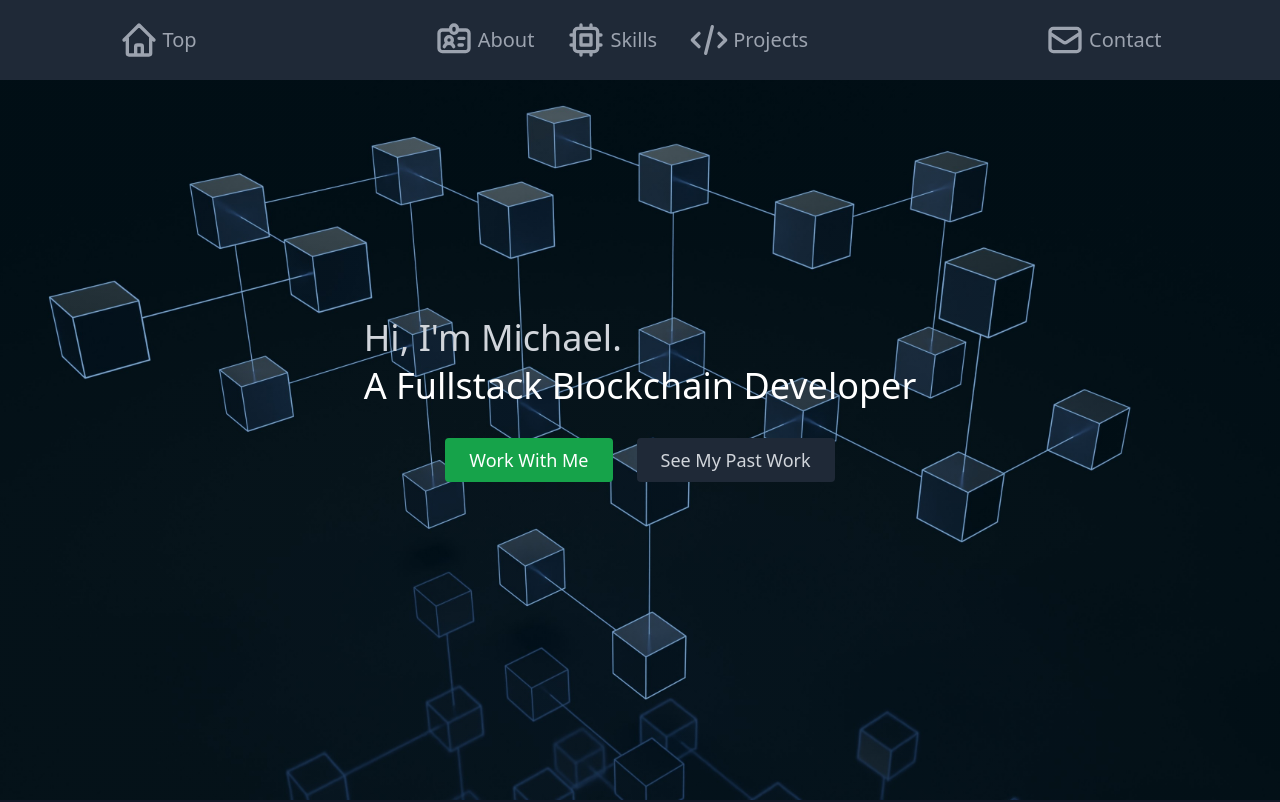
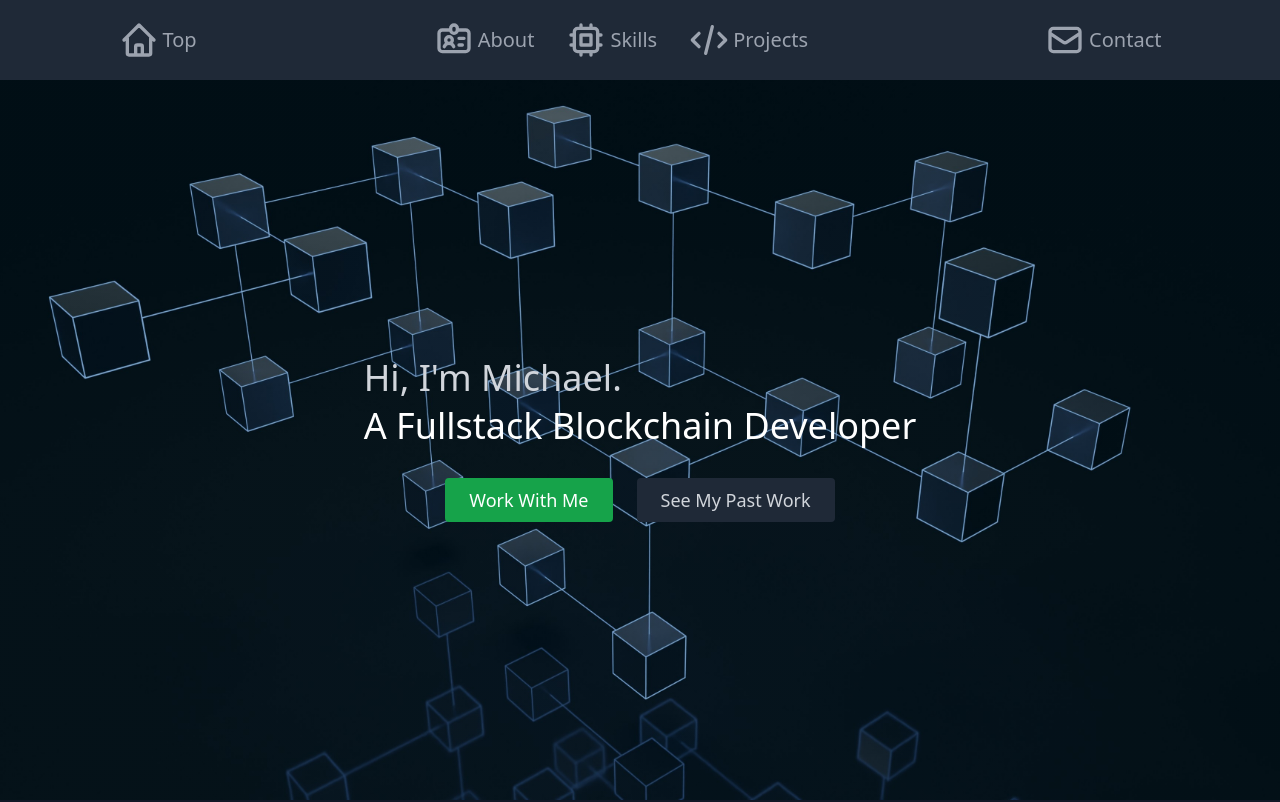
Before and after one commit to michael-orzel/portfolio, a React (Create React App) app: page / in a window 1280 px wide. Shown: the top 802 px of the page. Built offline with nearby package versions, Linux system fonts and the light colour scheme.

Commit message:
hero centered vertically

```diff
--- a/src/components/Hero.js
+++ b/src/components/Hero.js
@@ -8,7 +8,7 @@ export default function Hero() {
 
   return (
     <header id='hero'>
-      <div className='flex flex-col justify-center items-center w-full h-screen bg-center bg-fixed bg-cover bg-no-repeat'
+      <div className='w-full h-screen pb-16 flex flex-col justify-center items-center bg-center bg-fixed bg-cover bg-no-repeat sm:pb-18 lg:pb-20 xl:pb-0 xl:pt-20'
         style={heroStyles}
       >
         <div className='flex flex-row justify-center items-center w-3/4 lg:1/2'>
--- a/src/components/Navbar.js
+++ b/src/components/Navbar.js
@@ -12,7 +12,7 @@ export default function Navbar() {
 
   return (
     <div>
-      <div className='fixed bottom-0 left-0 z-30 bg-gray-800 w-full h-20 flex flex-col justify-center align-center xl:top-0 xl:bottom-auto xl:flex-row xl:justify-around 2xl:justify-evenly'>
+      <div className='fixed bottom-0 left-0 z-30 bg-gray-800 w-full h-20 flex flex-col justify-center align-center opacity-100 xl:top-0 xl:bottom-auto xl:flex-row xl:justify-around 2xl:justify-evenly'>
         <a href="#hero" className="hidden px-4 py-1 rounded flex flex-row justify-center items-center hover:bg-gray-700 hover:text-white xl:inline-flex">
           <HomeIcon className='w-10' />
           <span className='text-xl pl-1'>Top</span>
```
